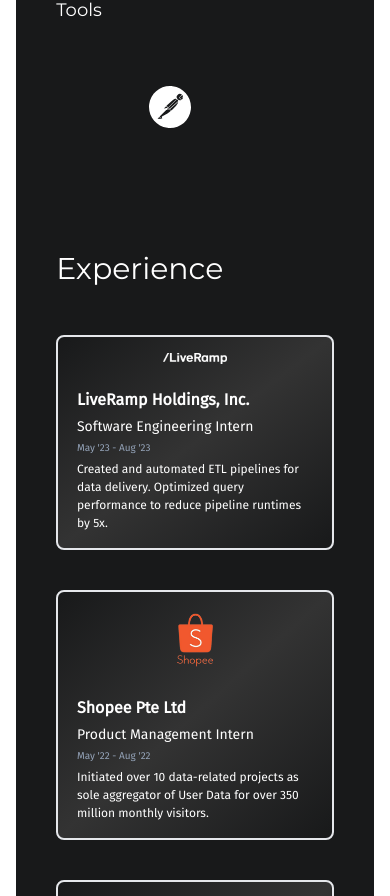
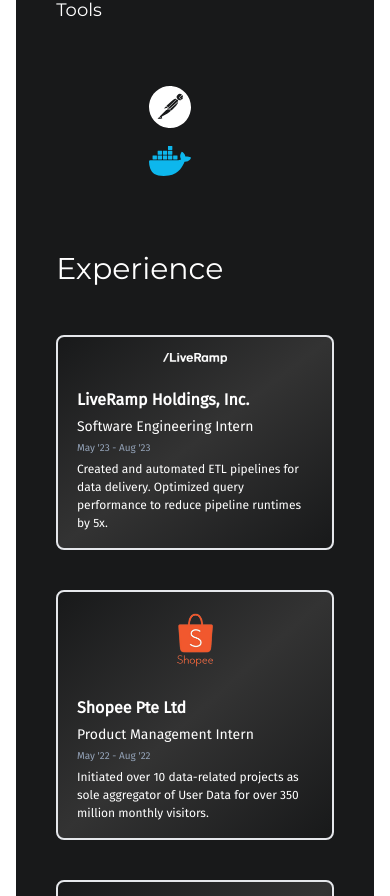
Before and after one commit to joellje/joellje.github.io, a React (Create React App) app: page / in a window 390 px wide. Shown: the part 1893-2789 px from the top of the page. Built offline with nearby package versions, Linux system fonts and the light colour scheme; some icons are missing.

Commit message:
2023 Sem 1 Update

```diff
--- a/src/Components/EducationCard.js
+++ b/src/Components/EducationCard.js
@@ -5,7 +5,7 @@
   return (
     <>
       <Fade triggerOnce={true} cascade>
-        <div className="hidden font-['Fira_Sans'] bg-gradient-to-br from-blackk via-grayy to-blackk bg-cover bg-center text-white w-full h-56 sm:flex flex-row justify-equal rounded-lg px-4 py-4 border-2 items-center">
+        <div className="hidden font-['Fira_Sans'] bg-gradient-to-br from-blackk via-grayy to-blackk bg-cover bg-center text-white w-full flex-wrap sm:flex flex-row justify-equal rounded-lg px-4 py-4 border-2 items-center">
           <div className="flex justify-center items-center object-contain w-32 mr-4 w-1/4">
             <img src={props.image} alt="logo" className="w-1/2" />
           </div>
--- a/src/Components/ExperienceCard.js
+++ b/src/Components/ExperienceCard.js
@@ -5,7 +5,7 @@
   return (
     <>
       <Fade triggerOnce={true} cascade>
-        <div className="hidden font-['Fira_Sans'] bg-gradient-to-br from-blackk via-grayy to-blackk bg-cover bg-center text-white w-full h-56 sm:flex flex-row justify-equal rounded-lg px-4 py-4 border-2 items-center">
+        <div className="hidden font-['Fira_Sans'] bg-gradient-to-br from-blackk via-grayy to-blackk bg-cover bg-center text-white w-full flex-wrap sm:flex flex-row justify-equal rounded-lg px-4 py-4 border-2 items-center">
           <div className="flex justify-center items-center object-contain mr-4 w-1/4">
             <img src={props.image} alt="logo" className="w-1/2" />
           </div>
--- a/src/Components/ProjectCard.js
+++ b/src/Components/ProjectCard.js
@@ -7,8 +7,8 @@
   return (
     <>
       <Fade triggerOnce={true}>
-        <div className="hidden bg-gradient-to-br from-blackk via-grayy to-blackk bg-cover bg-center text-white w-full sm:flex flex-row justify-equal rounded-lg px-4 py-4 h-56 border-2 items-center">
-          <div className="flex justify-center items-center object-contain w-1/4 mr-4">
+        <div className="hidden font-['Fira_Sans'] bg-gradient-to-br from-blackk via-grayy to-blackk bg-cover bg-center text-white w-full flex-wrap sm:flex flex-row justify-equal rounded-lg px-4 py-4 border-2 items-center">
+          <div className="flex justify-center items-center object-contain mr-4 w-1/4">
             <img src={props.image} alt="logo" className="" />
           </div>
 
@@ -26,7 +26,7 @@
 
         <a href={url} target="_blank">
           <div className="flex h-70 font-['Fira_Sans'] sm:hidden bg-gradient-to-br from-blackk via-grayy to-blackk bg-cover bg-center text-white w-full flex-col justify-center rounded-lg px-2 py-4 border-2 items-center">
-            <div className="flex justify-center items-center object-contain w-5/6">
+            <div className="flex justify-center items-center object-contain w-32">
               <img src={props.image} alt="logo" className="" />
             </div>
 
--- a/src/Sections/About.js
+++ b/src/Sections/About.js
@@ -6,7 +6,7 @@
 import aspire from "../Assets/aspire.png";
 import liveramp from "../Assets/liveramp.png";
 import ExperienceCard from "../Components/ExperienceCard";
-import { SiPostman } from "react-icons/si";
+import { SiPostman, SiDocker } from "react-icons/si";
 import { Fade } from "react-awesome-reveal";
 import {
   JavaOriginalIcon,
@@ -235,6 +235,13 @@
                 data-tooltip-place="bottom"
                 size={42}
               />
+              <SiDocker
+                id="docker"
+                data-tooltip-content="Docker"
+                data-tooltip-place="bottom"
+                size={42}
+                color="#0db7ed"
+              />
               <Tooltip anchorId="gh" style={{ fontSize: "16x" }} />
               <Tooltip anchorId="mongo" style={{ fontSize: "16x" }} />
               <Tooltip anchorId="firebase" style={{ fontSize: "16x" }} />
@@ -242,6 +249,7 @@
               <Tooltip anchorId="postman" style={{ fontSize: "16x" }} />
               <Tooltip anchorId="aws" style={{ fontSize: "16x" }} />
               <Tooltip anchorId="postgresql" style={{ fontSize: "16x" }} />
+              <Tooltip anchorId="docker" style={{ fontSize: "16x" }} />
             </div>
           </div>
         </div>
--- a/src/Sections/ContactMe.js
+++ b/src/Sections/ContactMe.js
@@ -27,7 +27,7 @@
           </p>
           <div className="flex flex-row gap-3">
             <a
-              href="https://drive.google.com/file/d/13TVsQWqiWX6UGBsCckxgtVwbHFvmuAkC/view?usp=sharing"
+              href="https://drive.google.com/file/d/1WcRtD13QAJMPrFu36bmSnBBWmy2DMUDb/view?usp=sharing"
               target="_blank"
             >
               <button className="hover:scale-110 transition-all duration-200 ease-linear cursor-pointer bg-orange-600 rounded-md p-2 mt-2 items-center text-center">
```
Also changed, not shown: src/Sections/Projects.js (+9 -0 lines).
